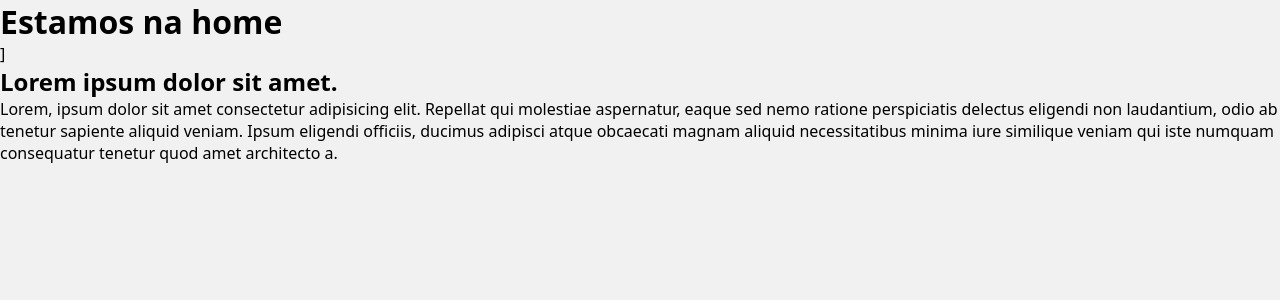
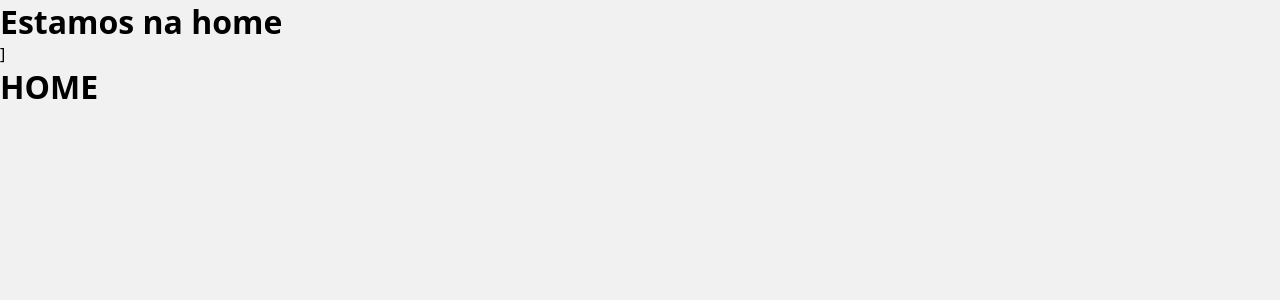
Before and after one commit to davidtanaka/python-django, a Django app: page / in a window 1280 px wide. Shown: the part 66-366 px from the top of the page. Run offline with Django 5.2, Linux system fonts and the light colour scheme.

Commit message:
Usando block para criar blocos de posts e home

```diff
--- a/base/global/base.html
+++ b/base/global/base.html
@@ -1,10 +1,11 @@
 {% include 'global/partials/head.html' %}
 {% include 'global/partials/menu.html' %}
 
-<h1>{% block texto %} BASE {% endblock texto %}</h1>]
+<h1>{% block texto %}  {% endblock texto %}</h1>]
 
-<main class="posts">
-    {% include 'global/partials/postblock.html' %}
+<main class="content">
+    {% block posts %}{% endblock posts %}
+    {% block home %}{% endblock home %}
 </main>
 
 </body>
--- a/base/global/partials/postblock.html
+++ b/base/global/partials/postblock.html
@@ -1,4 +1,4 @@
-<article class="post">
+<article class="posts">
     <header>
         <h2 class="post__title">
             Lorem ipsum dolor sit amet.
--- a/home/templates/home/index.html
+++ b/home/templates/home/index.html
@@ -1,5 +1,4 @@
 {% extends 'global/base.html' %}
 
-{% block texto %}
-  {{ text }}
-{% endblock texto %}
+{% block texto %} {{ text }} {% endblock texto %}
+{% block home %} <h1>HOME</h1> {% endblock home %}
```
Also changed, not shown: blog/templates/blog/index.html (+5 -3 lines).
